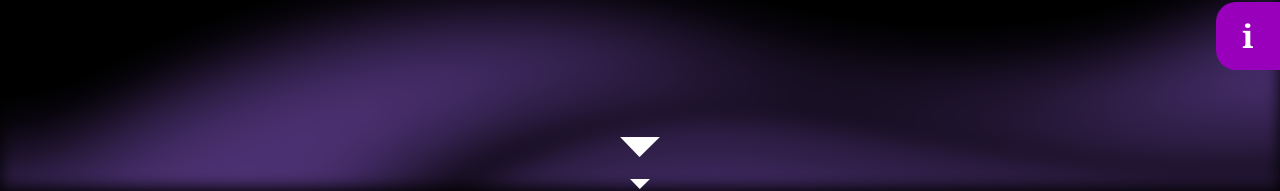
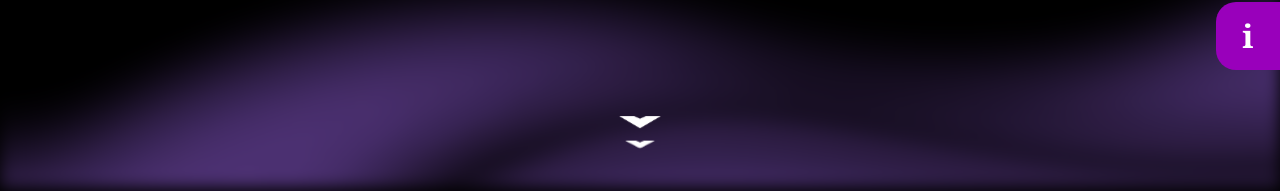
Before and after one commit to Rafael-MJ/rafaelmj.xyz, an Angular app: page /#/main in a window 1280 px wide. Shown: the part 610-801 px from the top of the page. Built offline with nearby package versions, Linux system fonts and the light colour scheme.

Commit message:
feat: add symbols

```diff
--- a/src/app/components/navigators/nav-header/nav-header.component.html
+++ b/src/app/components/navigators/nav-header/nav-header.component.html
@@ -1,7 +1,7 @@
 <nav class="navigator navbar border-bottom navbar-expand-md z-1" data-bs-theme="dark">
   <div class="container-fluid fs-5">
     <a class="d-md-none" routerLink="/main">
-      <img id="me-icon" src="../../assets/me/me-icon.png" alt="" />
+      <img id="me-icon" class="p-2" src="../../../../assets/general/me.png" alt="" />
     </a>
     <div ngbDropdown class="dropdown d-md-none">
       <button
@@ -11,7 +11,11 @@
         id="dropdownMenuBtn"
         aria-expanded="false"
       >
-        ⛬
+        <img
+          class="mx-1 p-1 menu-symbol"
+          src="../../../../assets/symbols/menu-symbol.svg"
+          alt="menu"
+        />
       </button>
       <ul class="dropdown-menu-end" ngbDropdownMenu>
         <li><a ngbDropdownItem routerLink="/main">INÍCIO</a></li>
--- a/src/app/components/navigators/nav-header/nav-header.component.scss
+++ b/src/app/components/navigators/nav-header/nav-header.component.scss
@@ -55,11 +55,6 @@
   max-height: 3.5em;
 }
 
-#curriculum-icon {
-  max-height: 2.5em;
+.menu-symbol {
+  width: 28px;
 }
-
-#curriculum-icon:hover {
-  transform: scale(0.9);
-  transition: transform 0.2s ease;
-}
--- a/src/app/components/screens/scr-main/scr-main.component.html
+++ b/src/app/components/screens/scr-main/scr-main.component.html
@@ -12,10 +12,20 @@
 </div>
 
 <div class="position-absolute pulse-arrows container-fluid">
-  <div class="row justify-content-center text-white">
+  <div class="row justify-content-center">
     <div class="col-md-6 text-center d-grid">
-      <h1 class="pulse">🞃</h1>
-      <h5 class="pulse">🞃</h5>
+      <img
+        id="pulse"
+        class="my-2 mx-auto"
+        src="../../../../assets/symbols/arrow-symbol.svg"
+        alt="arrow"
+      />
+      <img
+        id="pulse-secondary"
+        class="my-2 mx-auto"
+        src="../../../../assets/symbols/arrow-symbol.svg"
+        alt="arrow"
+      />
     </div>
   </div>
 </div>
--- a/src/app/components/screens/scr-main/scr-main.component.scss
+++ b/src/app/components/screens/scr-main/scr-main.component.scss
@@ -51,6 +51,15 @@ h3 {
   }
 }
 
-.pulse {
+#pulse,
+#pulse-secondary {
   animation: pulse 2s ease-in-out infinite;
 }
+
+#pulse {
+  width: 3.5vh;
+}
+
+#pulse-secondary {
+  width: 2.5vh;
+}
```
Also changed, not shown: src/assets/symbols/arrow-symbol.svg (added), src/assets/symbols/menu-symbol.svg (added).
